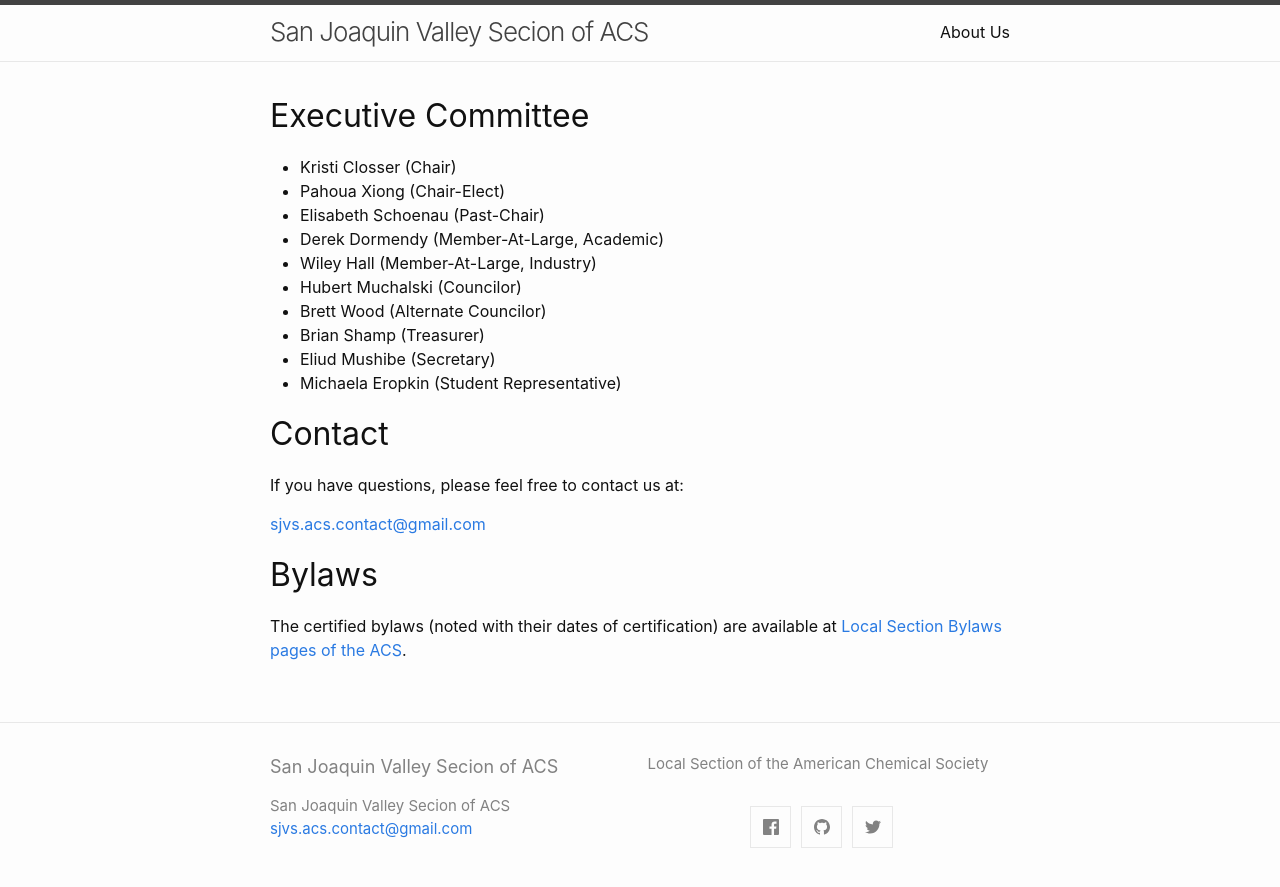
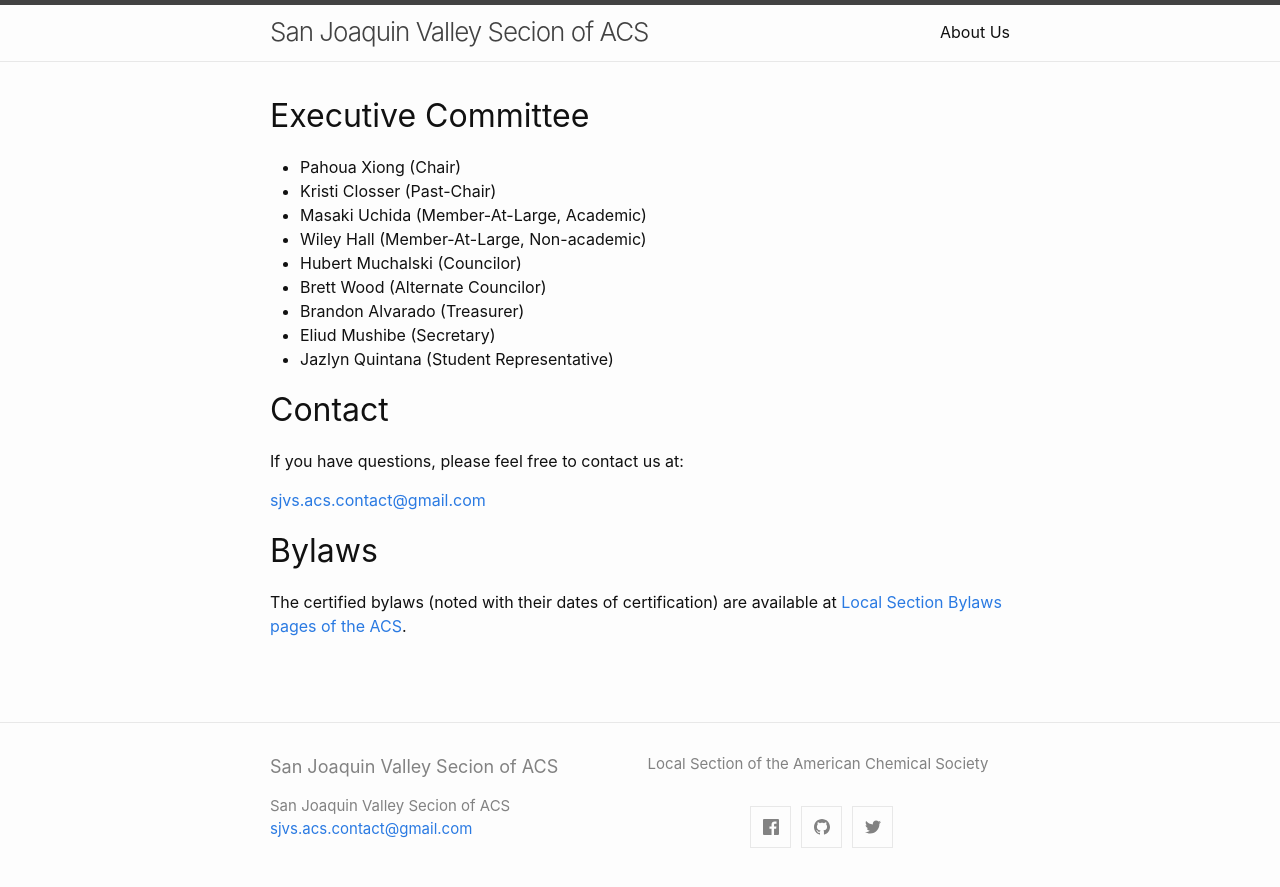
Before and after one commit to sjvacs/sjvacs.github.io, a Jekyll site: the page built from about.md, in a window 1280 px wide. Shown: the top 887 px of the page. Built offline with Jekyll 4.4.1, drawn with Linux system fonts in a browser that asks for light colours.

Commit message:
2020 update of committee members list

```diff
--- a/about.md
+++ b/about.md
@@ -6,16 +6,15 @@
 
 ## Executive Committee
 
-- Kristi Closser (Chair)
-- Pahoua Xiong (Chair-Elect)
-- Elisabeth Schoenau (Past-Chair)
-- Derek Dormendy (Member-At-Large, Academic)
-- Wiley Hall (Member-At-Large, Industry)
+- Pahoua Xiong (Chair)
+- Kristi Closser (Past-Chair)
+- Masaki Uchida (Member-At-Large, Academic)
+- Wiley Hall (Member-At-Large, Non-academic)
 - Hubert Muchalski (Councilor)
 - Brett Wood (Alternate Councilor)
-- Brian Shamp (Treasurer)
+- Brandon Alvarado (Treasurer)
 - Eliud Mushibe (Secretary)
-- Michaela Eropkin (Student Representative)
+- Jazlyn Quintana (Student Representative)
 
 ## Contact
 
```
Also changed, not shown: index.md (+0 -5 lines).
